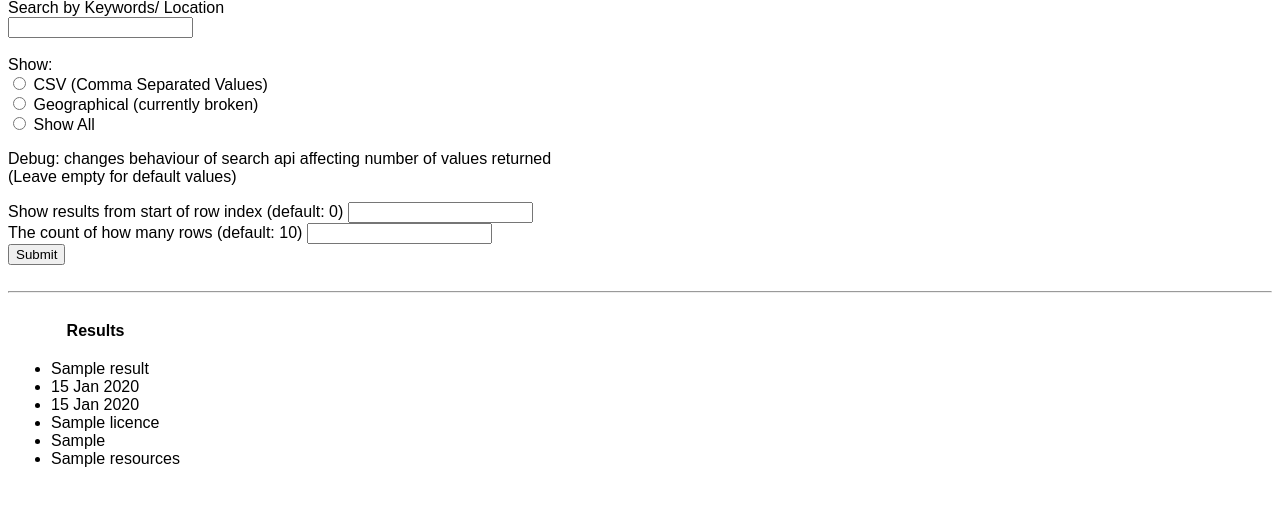
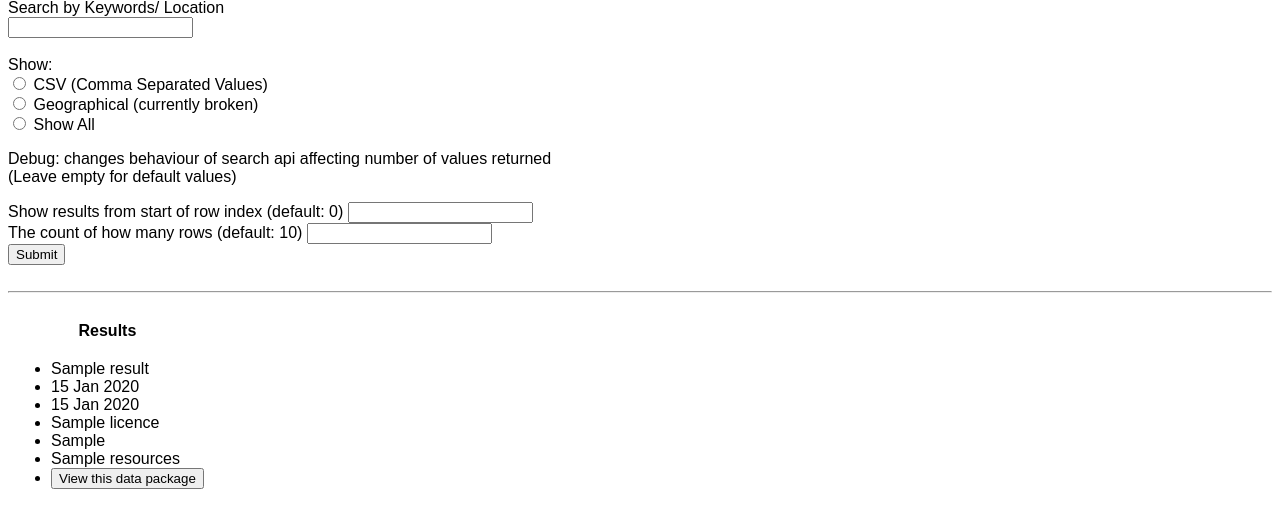
Before and after one commit to fraserirvine1801054/honours-project, a Node server app: template views/index.ejs in a window 1280 px wide. Shown: the part 167-695 px from the top of the page. Run offline with Node 20, Linux system fonts and the light colour scheme; the template is opened without the code that fills it: most values are stand-ins (such as "Sample title", 1, 10 or a date in 2020).

Commit message:
code tidying

```diff
--- a/index.js
+++ b/index.js
@@ -23,15 +23,16 @@ app.get('/', function(req,res){
             "date_modified" : "",
             "licence" : "",
             "data_type" : "",
-            "resources" : ""
+            "resources" : "",
+            "package_id" : ""
         }
     ];
-
     res.render('index.ejs', {results : results});
 });
 
-//get query (unused)
 /*
+old GET Query code:
+
 app.get('/search', function(req,res){
     var queryKeywords = req.query.searchTerms;
     var queryDataType = req.query.dataType
@@ -147,7 +148,8 @@ app.post('/search', function(req,res){
                                 "date_modified" : `Last Modified: ${apiResponse.result.results[i].metadata_modified}`,
                                 "licence" : `Licence: ${apiResponse.result.results[i].license_title}`,
                                 "data_type" : `Data Types: ${dataTypes.join(", ")}`,
-                                "resources" : `Number of Resources: ${apiResponse.result.results[i].resources.length}`
+                                "resources" : `Number of Resources: ${apiResponse.result.results[i].resources.length}`,
+                                "package_id" : apiResponse.result.results[i].id
                             };
                             results.push(myObj);
                         }
@@ -194,7 +196,8 @@ app.post('/search', function(req,res){
                             "date_modified" : `Last Modified: ${apiResponse.result.results[i].metadata_modified}`,
                             "licence" : `Licence: ${apiResponse.result.results[i].license_title}`,
                             "data_type" : `Data Types: ${dataTypes.join(", ")}`,
-                            "resources" : `Number of Resources: ${apiResponse.result.results[i].resources.length}`
+                            "resources" : `Number of Resources: ${apiResponse.result.results[i].resources.length}`,
+                            "package_id" : apiResponse.result.results[i].id
                         };
                         results.push(myObj);
                     }
@@ -207,7 +210,6 @@ app.post('/search', function(req,res){
             console.log(`error ${request.status} ${request.statusText}`);
         }
     }
-
 });
 
 app.listen(PORT);
@@ -217,12 +219,12 @@ console.log('Express server running at http://127.0.0.1:'.PORT);
  * Resources used:
  * https://stackoverflow.com/questions/6912584/how-to-get-get-query-string-variables-in-express-js-on-node-js
  * https://stackoverflow.com/questions/20089582/how-to-get-a-url-parameter-in-express
+ * https://guidance.data.gov.uk/get_data/api_documentation/#api-documentation
+ * https://solr.apache.org/guide/7_6/common-query-parameters.html
+ *
+ * https://campusmoodle.rgu.ac.uk/pluginfile.php/5760308/mod_resource/content/2/GettingStarted.pdf
  *
  */
-
-
-
-
 
 // ===== old code being commented out =====
 /*const http = require('http');
--- a/views/index.ejs
+++ b/views/index.ejs
@@ -52,8 +52,10 @@
                     <th>Results</th>
                 </tr>
 
+                <!--
+                    beginning of EJS code that populates the page with a list of search returns
+                -->
                 <% results.forEach(result => { %>
-
                     <tr>
                         <td>
                             <ul>
@@ -63,6 +65,17 @@
                                 <li><%= result.licence %></li>
                                 <li><%= result.data_type %></li>
                                 <li><%= result.resources %></li>
+                                <li>
+                                    <!--
+                                        placeholder for implementing a button that will redirect the user to a
+                                        new page that shows all datasets within the package to choose from
+
+                                        will use the "package_id" element in the result object
+                                    -->
+                                    <form>
+                                        <input type="submit" value="View this data package">
+                                    </form>
+                                </li>
                             </ul>
                         </td>
                     </tr>
```
